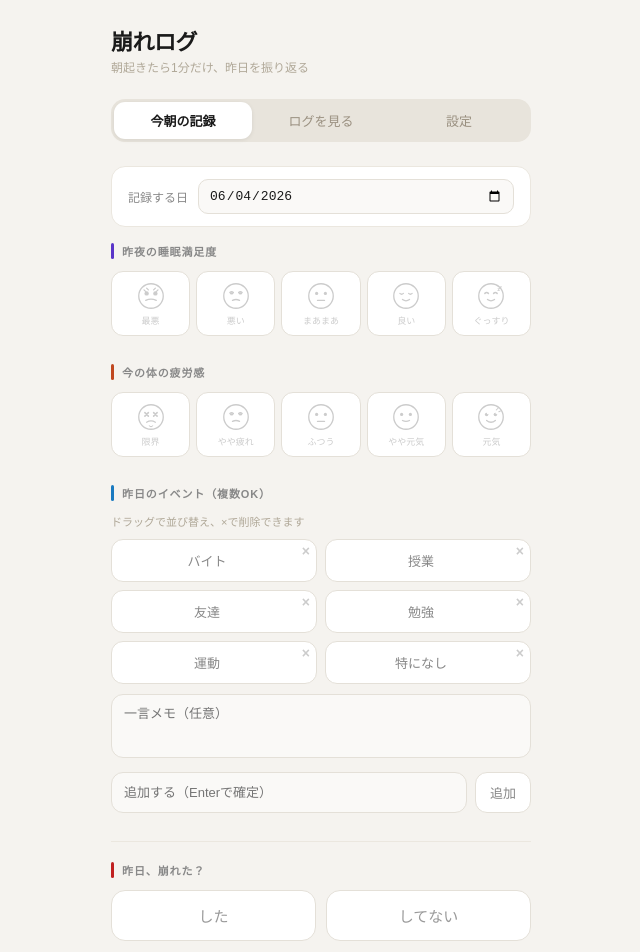
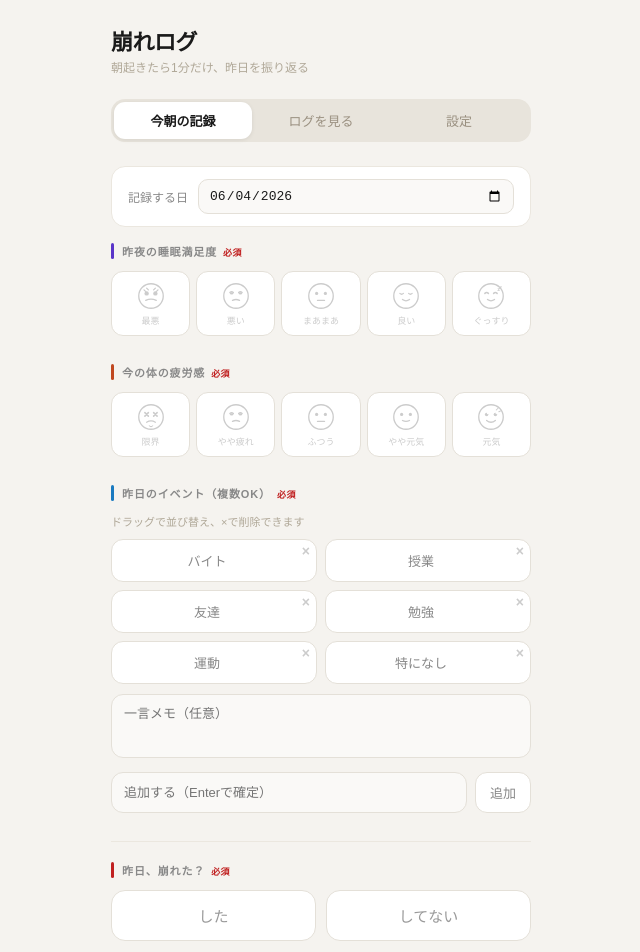
Before and after one commit to c291609n/kuzure-log, a React (Vite) app: page / in a window 1280 px wide. Shown: the top 952 px of the page, without its empty margins (319-959 px from the left). Built offline with nearby package versions, Linux system fonts and the light colour scheme.

Commit message:
add asterisks and save popup

```diff
--- a/src/App.jsx
+++ b/src/App.jsx
@@ -652,7 +652,7 @@ MRTQ: 精神×緊張緩和×群×静
 
           {/* 睡眠 */}
           <div style={S.secWrap}>
-            <div style={S.secHead}><div style={S.secBar("#5a35c8")}/><span style={S.secLabel}>昨夜の睡眠満足度</span></div>
+            <div style={S.secHead}><div style={S.secBar("#5a35c8")}/><span style={S.secLabel}>昨夜の睡眠満足度<span style={{color:"#c02020",marginLeft:6,fontSize:9,fontWeight:700,letterSpacing:"0.05em"}}>必須</span></span></div>
             <div style={S.faceGrid}>
               {[1,2,3,4,5].map((v) => (
                 <button key={v} onClick={() => setSleep(v)} style={S.faceBtn(sleep===v, "#5a35c8")}>
@@ -665,7 +665,7 @@ MRTQ: 精神×緊張緩和×群×静
 
           {/* 疲労 */}
           <div style={S.secWrap}>
-            <div style={S.secHead}><div style={S.secBar("#c04820")}/><span style={S.secLabel}>今の体の疲労感</span></div>
+            <div style={S.secHead}><div style={S.secBar("#c04820")}/><span style={S.secLabel}>今の体の疲労感<span style={{color:"#c02020",marginLeft:6,fontSize:9,fontWeight:700,letterSpacing:"0.05em"}}>必須</span></span></div>
             <div style={S.faceGrid}>
               {[1,2,3,4,5].map((v) => (
                 <button key={v} onClick={() => setFatigue(v)} style={S.faceBtn(fatigue===v, "#c04820")}>
@@ -678,7 +678,7 @@ MRTQ: 精神×緊張緩和×群×静
 
           {/* イベント */}
           <div style={S.secWrap}>
-            <div style={S.secHead}><div style={S.secBar("#1a7ac0")}/><span style={S.secLabel}>昨日のイベント（複数OK）</span></div>
+            <div style={S.secHead}><div style={S.secBar("#1a7ac0")}/><span style={S.secLabel}>昨日のイベント（複数OK）<span style={{color:"#c02020",marginLeft:6,fontSize:9,fontWeight:700,letterSpacing:"0.05em"}}>必須</span></span></div>
             <p style={{ fontSize: 11, color: "#b0a898", margin: "0 0 10px" }}>ドラッグで並び替え、×で削除できます</p>
             <RecoveryManager
               items={eventItems}
@@ -699,7 +699,7 @@ MRTQ: 精神×緊張緩和×群×静
 
           {/* 崩れ */}
           <div style={S.secWrap}>
-            <div style={S.secHead}><div style={S.secBar("#c02020")}/><span style={S.secLabel}>昨日、崩れた？</span></div>
+            <div style={S.secHead}><div style={S.secBar("#c02020")}/><span style={S.secLabel}>昨日、崩れた？<span style={{color:"#c02020",marginLeft:6,fontSize:9,fontWeight:700,letterSpacing:"0.05em"}}>必須</span></span></div>
             <div style={S.ynGrid}>
               <button onClick={() => setKuzure(true)} style={S.ynBtn(kuzure===true, "#c02020")}>した</button>
               <button onClick={() => setKuzure(false)} style={S.ynBtn(kuzure===false, "#5a35c8")}>してない</button>
@@ -769,7 +769,14 @@ MRTQ: 精神×緊張緩和×群×静
           )}
 
           <button onClick={handleSave} style={S.saveBtn}>{editingLog ? "編集を保存する" : "記録する"}</button>
-          {saved && <p style={S.savedMsg}>記録しました。明日の朝また来てね</p>}
+          {saved && (
+            <div style={{ position: "fixed", inset: 0, display: "flex", alignItems: "center", justifyContent: "center", zIndex: 500, pointerEvents: "none" }}>
+              <div style={{ background: "#1a1a1a", color: "#fff", borderRadius: 16, padding: "16px 28px", fontSize: 15, fontWeight: 700, boxShadow: "0 8px 32px rgba(0,0,0,0.2)", textAlign: "center" }}>
+                <p style={{ margin: "0 0 4px" }}>記録しました ✓</p>
+                <p style={{ margin: 0, fontSize: 12, fontWeight: 400, color: "#aaa" }}>明日の朝また来てね</p>
+              </div>
+            </div>
+          )}
         </div>
       )}
 
```
